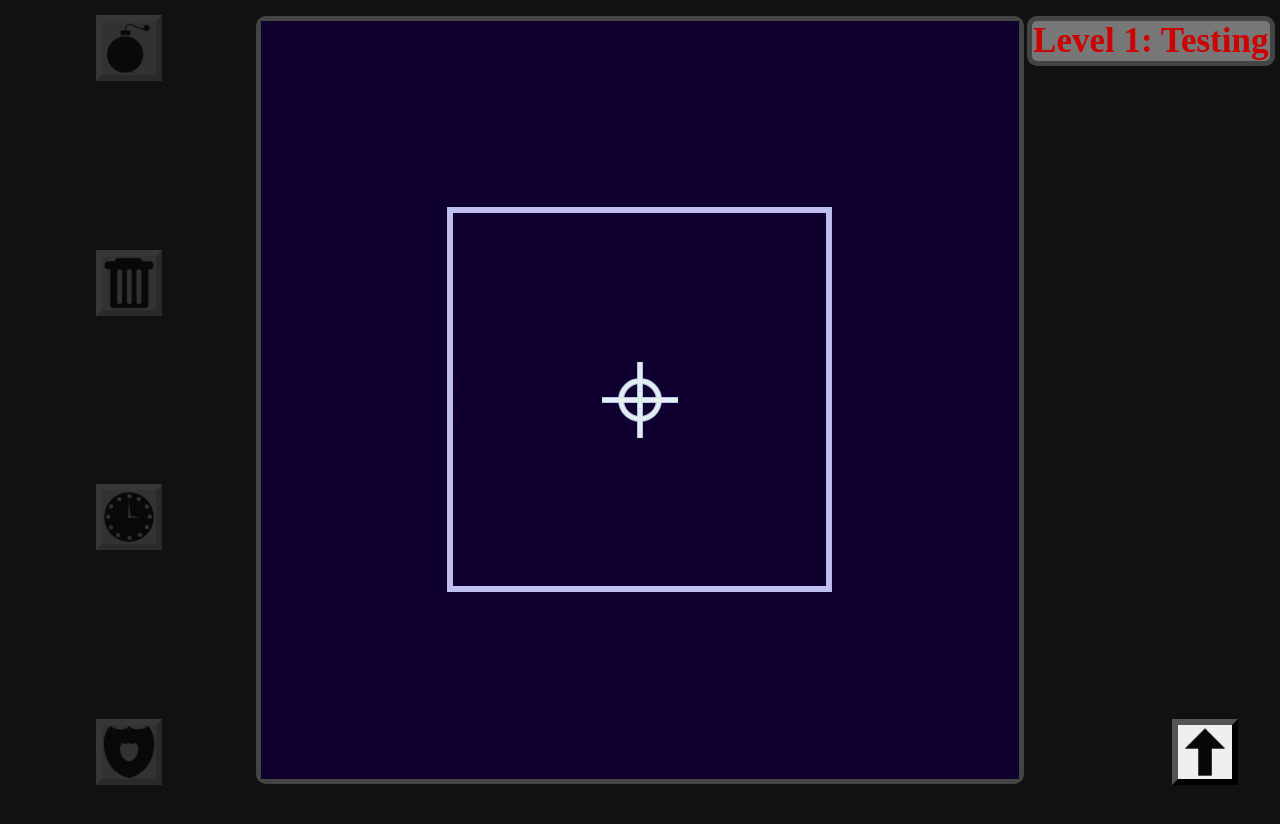
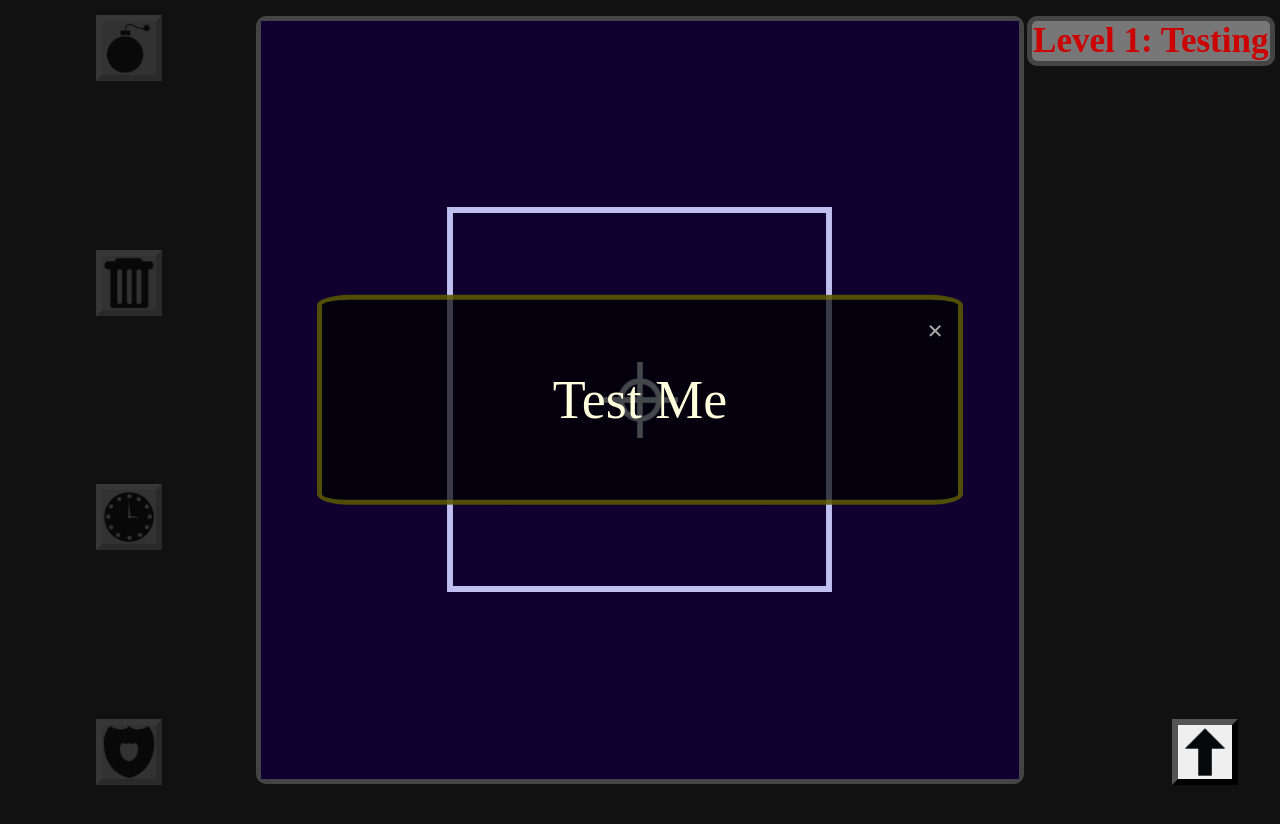
Before and after one commit to morrisslutsky/infecto, a plain HTML site: page infecto.html in a window 1280 px wide. Drawn offline with Linux system fonts and the light colour scheme.

Commit message:
Popup messages added

```diff
--- a/infecto.html
+++ b/infecto.html
@@ -51,8 +51,7 @@ button {
     cursor: not-allowed;
 }
 canvas {
-	width: 256px;
-	height: 256px;
+
     position: absolute;
     visibility: visible;
     margin: auto;
@@ -64,6 +63,56 @@ b {
 	border: 2px solid #444444;
 	visibility: hidden;
 }
+
+ /* The Modal (background) */
+.popup {
+    display: none; /* Hidden by default */
+    position: relative;
+    z-index: 1; /* Sit on top */
+    left: 0;
+    top: 0;
+    width: 100%; /* Full width */
+    height: 100%; /* Full height */
+    overflow: hidden; /* Enable scroll if needed */
+    background-color: none; /* Black w/ opacity */
+}
+
+.popup-text {
+    text-align: center;
+    color: #FFFFDD;
+}
+
+/* Modal Content/Box */
+.popup-content {
+    position: relative;
+    background-color: #000000;
+    background-color: rgba(0,0,0,0.7);
+    margin: auto;
+    padding: 2%;
+    top: 50%;
+    transform: translateY(-50%);
+    border: 1px solid rgba(128,128,0,0.6);
+    border-radius: 5%;
+    width: 80%; /* Could be more or less, depending on screen size */
+}
+
+/* The Close Button */
+.close {
+    color: #aaa;
+    float: right;
+    font-size: 28px;
+    font-weight: bold;
+    visibility: hidden;
+}
+
+.close:hover,
+.close:focus {
+    color: black;
+    text-decoration: none;
+    cursor: pointer;
+}
+
+
 </style>
 <meta name="viewport" content="width=device-width, initial-scale=1.0">
 <script src="layout.js"></script>
@@ -76,7 +125,14 @@ b {
 <DIV id="container">
 <canvas id="cells" width="192" height="192"></canvas>
 <canvas id="overlay" > </canvas>
+    <DIV id="popup" class="popup">
+        <div id = "popup-content" class="popup-content">
+            <span class="close" id ="popup-close">&times;</span>
+            <p id="popup-text" class="popup-text" >I'm a popup.</p>
+        </div>
+    </DIV>
 </DIV>
+
 <b id="textLine">Level 1: Testing</b>
 <button id="btn_bomb"><img id="img_bomb" src="img/bomb.png"></button>
 <button id="btn_trash"><img id="img_trash" src="img/trash.png"></button>
--- a/infecto.js
+++ b/infecto.js
@@ -548,9 +548,10 @@ function CLifer () {
             if (ele) {
                 ele.addEventListener("mousemove", that.onMouseMove, true);
                 ele.addEventListener("touchmove", that.onTouchMove, true);
-                ele.addEventListener("touchstart", that.onTouchMove, true);
+                ele.addEventListener("touchstart", that.onTouchMove, false);
             }
         }
+        LAYOUT.popup(true, "Test Me", 0);
         this.demoLoop();
     }
 
--- a/layout.js
+++ b/layout.js
@@ -167,6 +167,13 @@ function Layout() {
 		e.style.textAlign = "center";
 		that.disableSelection(e);
 
+		/* set up popup DIV */
+		e = document.getElementById("popup");
+		e.style.width = squ + "px";
+		e.style.fontSize = Math.round(bS);
+		e = document.getElementById("popup-content");
+		e.style.borderWidth = bor + "px";
+
 		/* lay out buttons and text area, depending upon portrait/landscape orientation */
 
 		var x, xx, y, yy;
@@ -229,10 +236,29 @@ function Layout() {
 
 	}
 
+	this.popup = function(bShow, sMessage, timer) {
+		var e = document.getElementById("popup");
+		if (!bShow) {e.style.display = 'none'; return;}
+		document.getElementById("popup-text").innerText = sMessage;
+		if (timer <= 0) {
+			document.getElementById("popup-close").style.visibility = 'visible';
+		} else {
+			document.getElementById("popup-close").style.visibility = 'hidden';
+		}
+		e.style.display = 'block';
+		var closeMe = function() {that.popup(false,"",0);}
+		if (timer > 0) {
+			window.setTimeout(closeMe, timer);
+		} else {
+			document.getElementById("popup-close").onclick = closeMe;
+			document.getElementById("popup-close").addEventListener("touchstart", closeMe, true);
+		}
+	}
+
 	this.init = function() {
 		dbg ("initializing layout");
 		/* writing test pattern to cells */
-		that.testPattern();
+		//that.testPattern();
 		/* do the actual layout! */
 		that.doLayout();
 		that.enableButton("bomb", false);
```
Also changed, not shown: index.html (deleted, +0 -128 lines).
